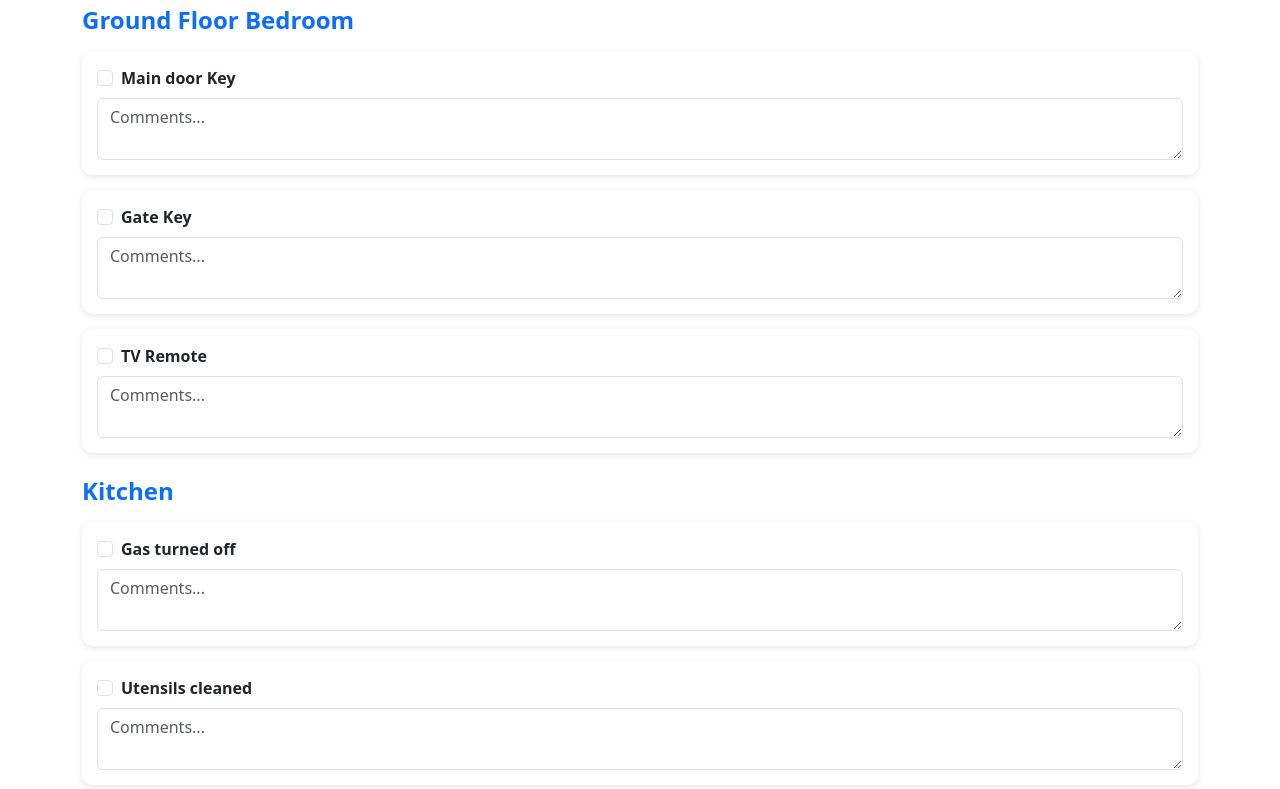
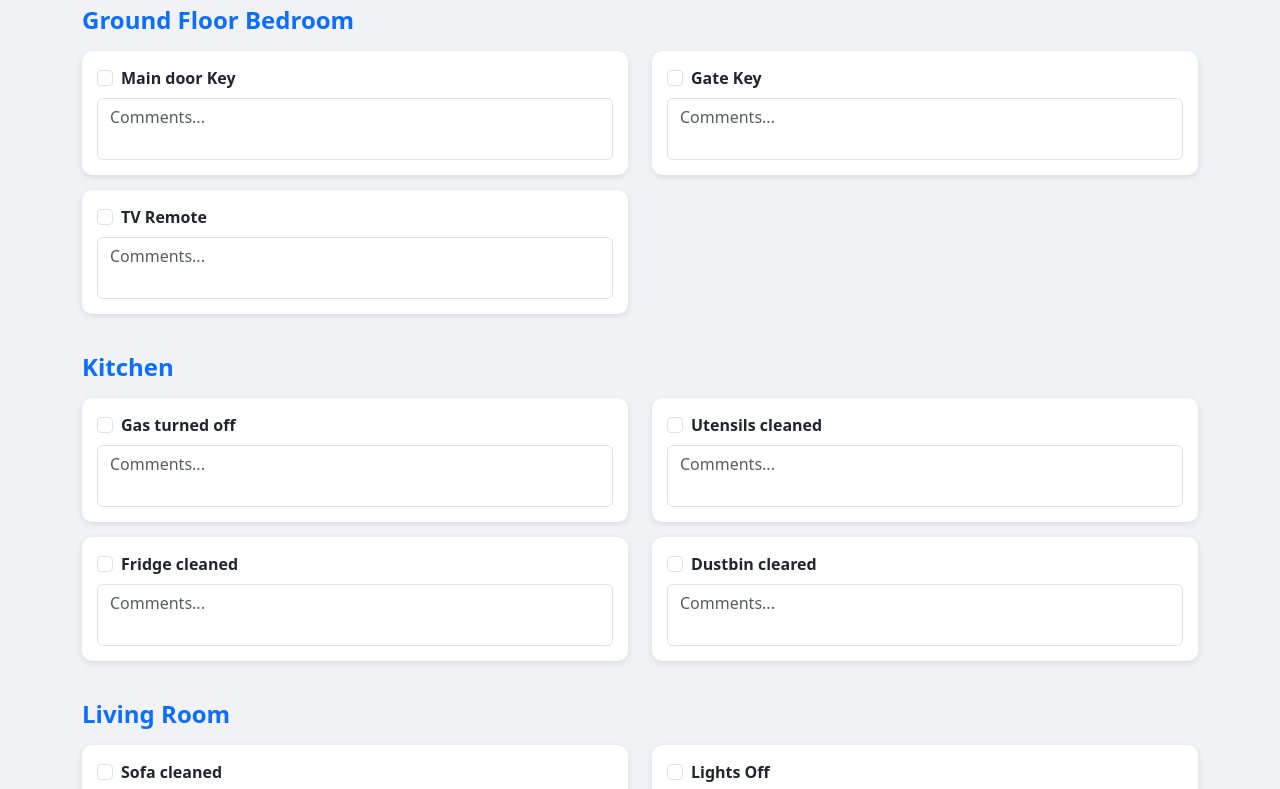
Before and after one commit to rrathang/villaCheckoutChecklist, a plain HTML site: page index.html in a window 1280 px wide. Shown: the part 80-869 px from the top of the page. Drawn offline with nearby package versions, Linux system fonts and the light colour scheme.

Commit message:
Initial Commit

```diff
--- a/index.html
+++ b/index.html
@@ -4,13 +4,17 @@
   <meta charset="UTF-8" />
   <meta name="viewport" content="width=device-width, initial-scale=1" />
   <title>Villa Caretaker Checklist</title>
+
+  <link href="https://cdn.jsdelivr.net/npm/bootstrap@5.3.0/dist/css/bootstrap.min.css" rel="stylesheet" />
   <link rel="stylesheet" href="style.css" />
-  <link href="https://cdn.jsdelivr.net/npm/bootstrap@5.3.0/dist/css/bootstrap.min.css" rel="stylesheet" />
 </head>
+
 <body>
   <div class="container mt-4 mb-4">
     <h2 class="text-center mb-4 fw-bold">Villa Caretaker Checklist</h2>
+
     <div id="checklist"></div>
+
     <button id="copyBtn" class="btn btn-primary w-100 mt-3 py-2 fs-5">📋 Copy Checklist Summary</button>
   </div>
 
--- a/script.js
+++ b/script.js
@@ -11,19 +11,26 @@ function buildChecklist(categories) {
 
     section.innerHTML = `<h4 class="fw-bold text-primary mb-3">${category}</h4>`;
 
+    const row = document.createElement('div');
+    row.className = "row";
+
     categories[category].forEach((item, index) => {
-      const div = document.createElement('div');
-      div.className = 'check-item';
-      div.innerHTML = `
-        <div class="form-check mb-2">
-          <input class="form-check-input" type="checkbox" id="chk_${catIndex}_${index}" />
-          <label class="form-check-label fw-semibold" for="chk_${catIndex}_${index}">${item}</label>
+      const col = document.createElement('div');
+      col.className = "col-md-6";
+
+      col.innerHTML = `
+        <div class="check-item">
+          <div class="form-check mb-2">
+            <input class="form-check-input" type="checkbox" id="chk_${catIndex}_${index}" />
+            <label class="form-check-label fw-semibold" for="chk_${catIndex}_${index}">${item}</label>
+          </div>
+          <textarea id="cmt_${catIndex}_${index}" class="form-control" placeholder="Comments..." rows="2"></textarea>
         </div>
-        <textarea id="cmt_${catIndex}_${index}" class="form-control" placeholder="Comments..." rows="2"></textarea>
       `;
-      section.appendChild(div);
+      row.appendChild(col);
     });
 
+    section.appendChild(row);
     container.appendChild(section);
   });
 }
```
Also changed, not shown: style.css (+12 -2 lines).
